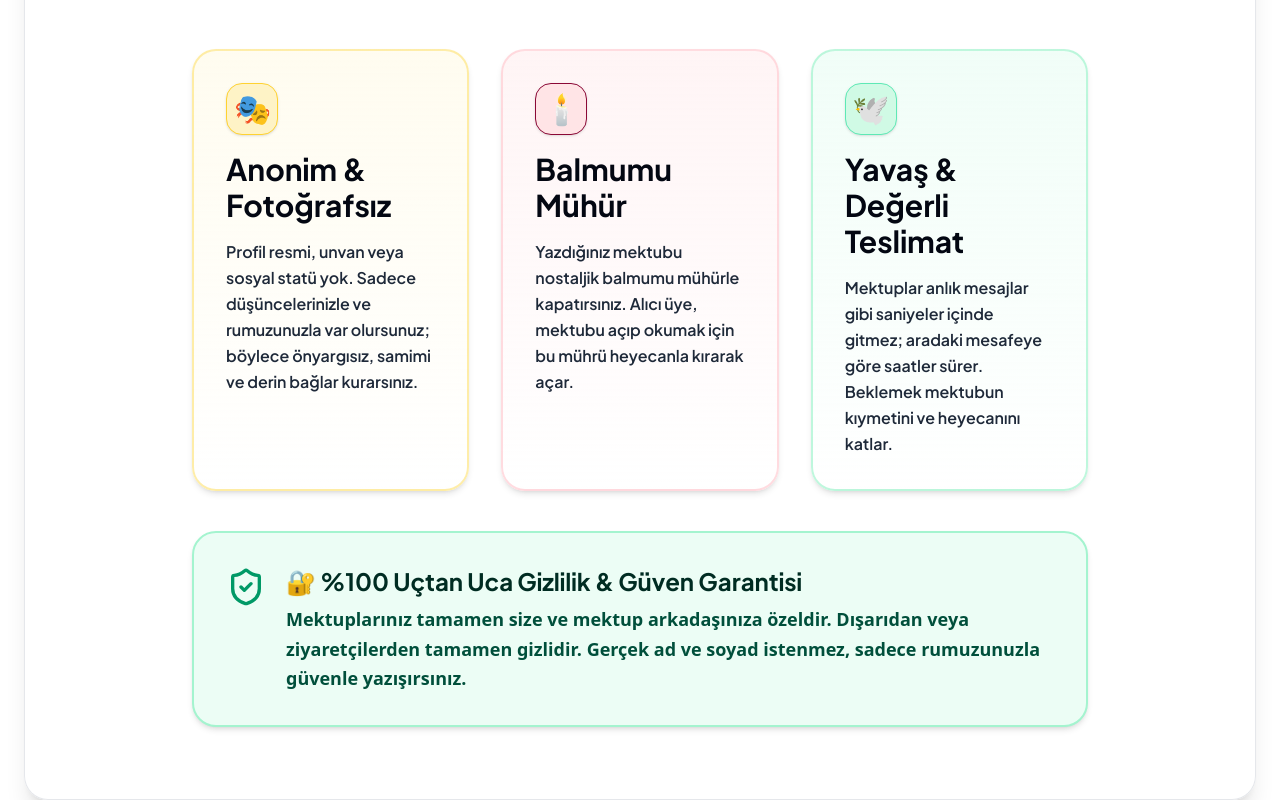
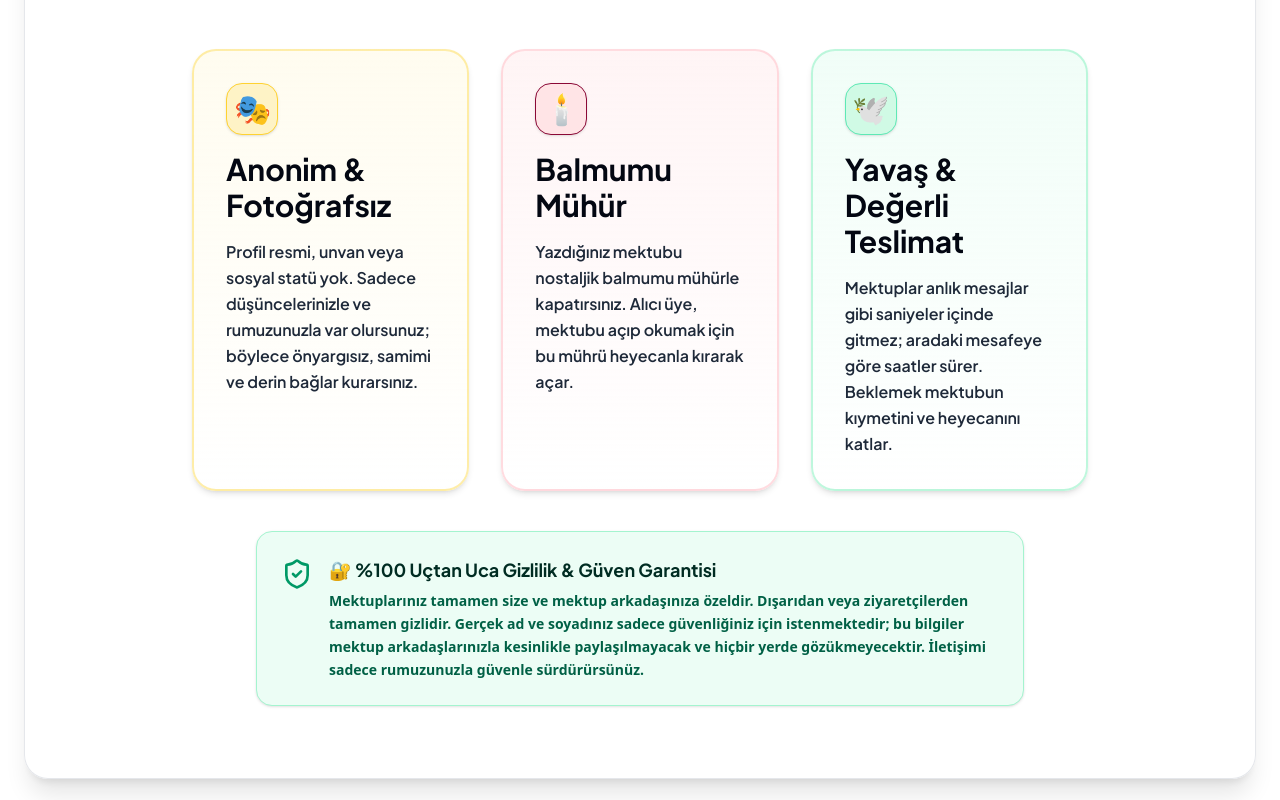
Before and after one commit to tozcane/mektup-arkadasi, a Next.js app: page / in a window 1280 px wide. Shown: the part 888-1688 px from the top of the page. After the commit the page ends 1667 px from the top, so only its background shows below. Built offline with nearby package versions, Linux system fonts and the light colour scheme; a web font is replaced by a local one.

Commit message:
Minimize privacy disclaimer box text and add note that real names are only for security and never shared or visible to pen pals

```diff
--- a/app/page.tsx
+++ b/app/page.tsx
@@ -212,15 +212,15 @@ function MainContent() {
 
                    </div>
 
-                   {/* 7. Trust & Privacy Notice (Büyütüldü) */}
-                   <div className="p-8 rounded-3xl bg-emerald-50 border-2 border-emerald-200 text-left max-w-4xl mx-auto flex items-start gap-5 shadow-md">
-                     <ShieldCheck className="w-10 h-10 text-emerald-600 flex-shrink-0 mt-0.5" />
-                     <div className="space-y-2">
-                       <span className="font-serif font-bold text-emerald-950 text-xl sm:text-2xl block">
+                   {/* 7. Trust & Privacy Notice (Küçültüldü & Detaylandırıldı) */}
+                   <div className="p-6 rounded-2xl bg-emerald-50 border border-emerald-200 text-left max-w-3xl mx-auto flex items-start gap-4 shadow-sm">
+                     <ShieldCheck className="w-8 h-8 text-emerald-600 flex-shrink-0 mt-0.5" />
+                     <div className="space-y-1.5">
+                       <span className="font-serif font-bold text-emerald-950 text-base sm:text-lg block">
                          🔐 %100 Uçtan Uca Gizlilik & Güven Garantisi
                        </span>
-                       <p className="text-emerald-900 leading-relaxed font-sans text-base sm:text-lg font-bold">
-                         Mektuplarınız tamamen size ve mektup arkadaşınıza özeldir. Dışarıdan veya ziyaretçilerden tamamen gizlidir. Gerçek ad ve soyad istenmez, sadece rumuzunuzla güvenle yazışırsınız.
+                       <p className="text-emerald-800 leading-relaxed font-sans text-xs sm:text-sm font-semibold">
+                         Mektuplarınız tamamen size ve mektup arkadaşınıza özeldir. Dışarıdan veya ziyaretçilerden tamamen gizlidir. Gerçek ad ve soyadınız sadece güvenliğiniz için istenmektedir; bu bilgiler mektup arkadaşlarınızla kesinlikle paylaşılmayacak ve hiçbir yerde gözükmeyecektir. İletişimi sadece rumuzunuzla güvenle sürdürürsünüz.
                        </p>
                      </div>
                    </div>
```
